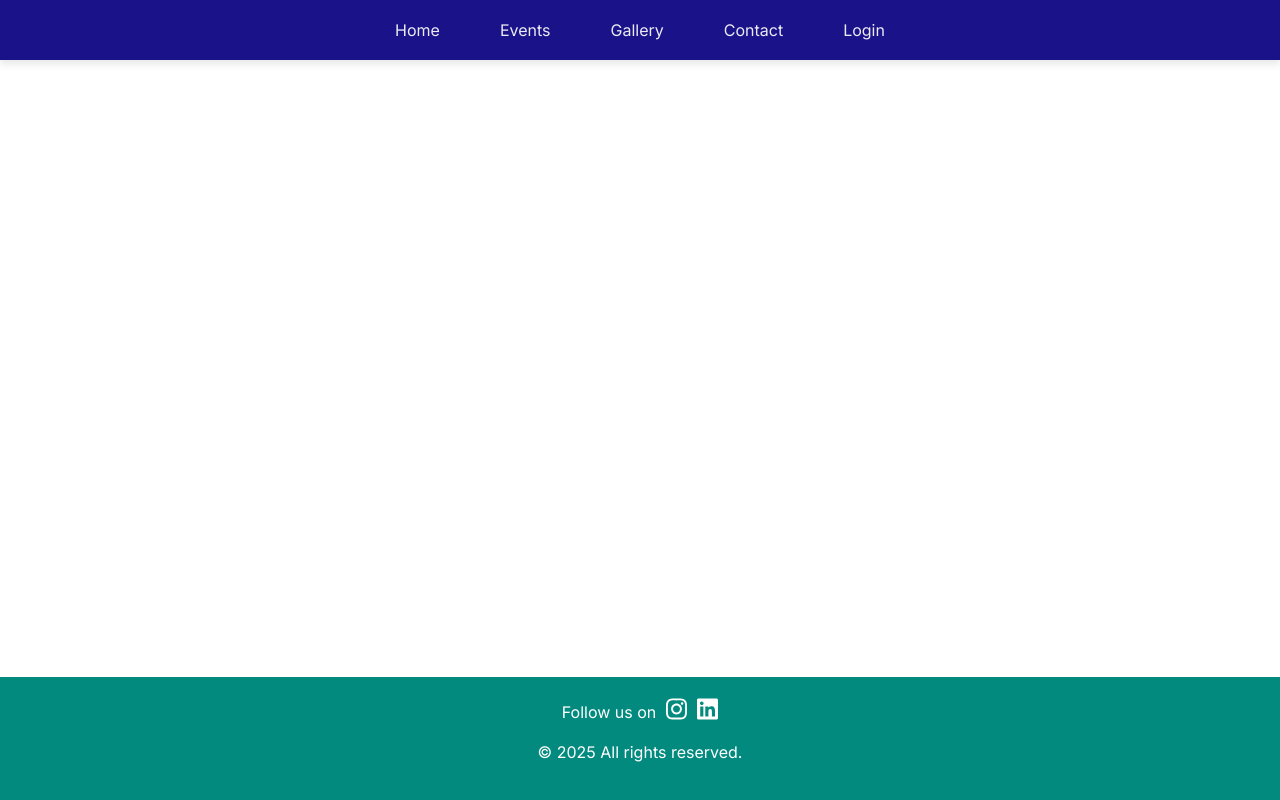
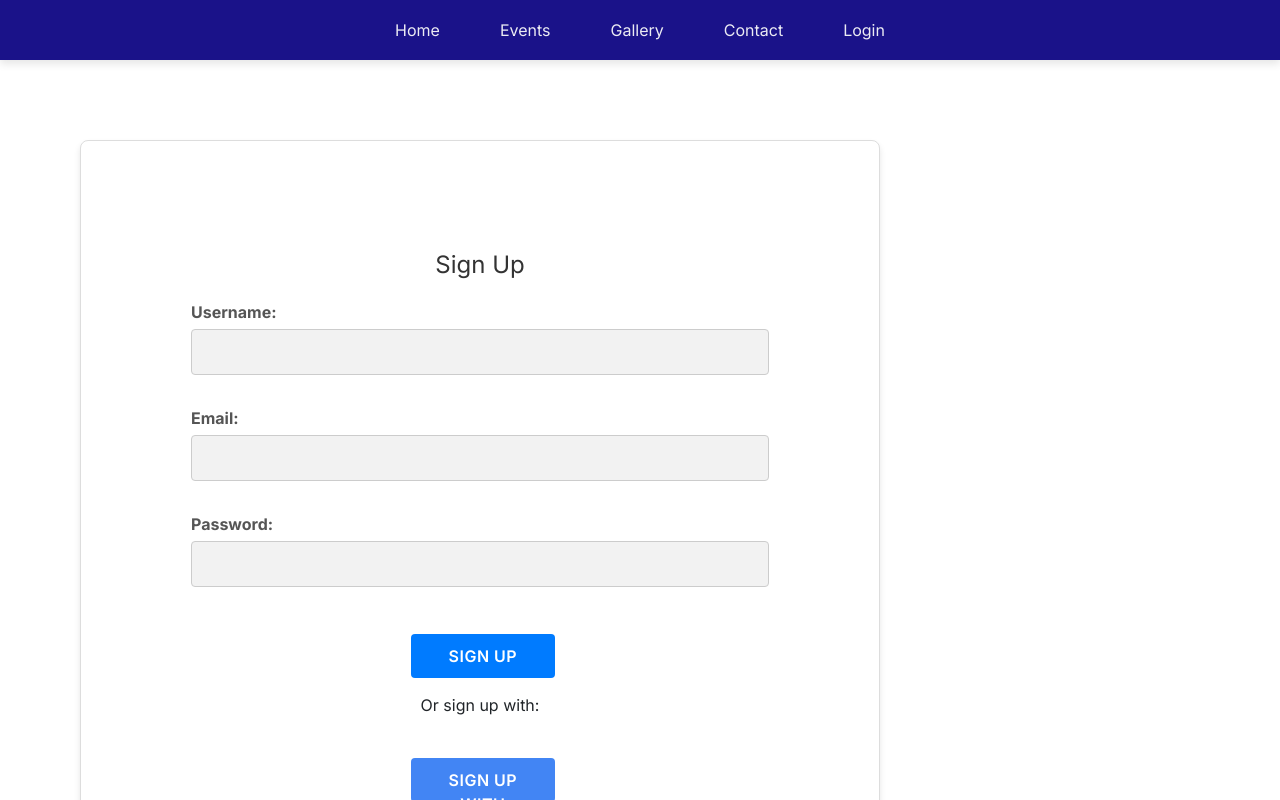
Before and after one commit to nath-asha/cp, a React (Create React App) app in the folder front/frontend/: page /signup in a window 1280 px wide. Shown: the top 800 px of the page. Built offline with nearby package versions, Linux system fonts and the light colour scheme.

Commit message:
Refactor event model import, add participant management and signup components, update event display styling, and enhance dashboard functionality

```diff
--- a/front/frontend/src/App.js
+++ b/front/frontend/src/App.js
@@ -24,6 +24,10 @@ import DisplayChallenge from './components/displaychallenge';
 import ContactUS from './components/contactus';
 import Teammanager from './components/teammanager';
 import MentorDashboard from './components/mentordash';
+////////////////////////////////////////////////
+//new
+import ParticipantManager from './components/participantlist';
+import SignupForm from './components/signup';
 // import MentorDashboard from './components/About';
 // import MentorDashboardo from '../';
 
@@ -71,8 +75,10 @@ function App() {
             <Route path="/leaderboard" element={<Leaderboard />} />
             <Route path="/scoreboard" element={<Scoreboard />} />
             <Route path="/challenges" element={<Challenges />} />
-
+            <Route path="/signup" element={<SignupForm />} />
             <Route path="/challenges/:eventId" element={<Challenges />} />
+            <Route path="/register" element={<RegistrationForm />} />
+            <Route path="/login1" element={<Login />} />
 
 
           <Route path="/register" element={<RegistrationForm />} />
@@ -96,6 +102,10 @@ function App() {
               <Dashboard />
             </PrivateRoute>
           } />
+
+          <Route path="/participantlist" element={<ParticipantManager />} />
+
+
 
           <Route path="/dash1" element={<PrivateRoute allowedRoles={['user', 'organizer']}>
            <ParticipantDashboard /></PrivateRoute>} />
--- a/front/frontend/src/components/events.js
+++ b/front/frontend/src/components/events.js
@@ -124,7 +124,7 @@ function Events() {
                       style={{ height: '200px', objectFit: 'cover' }}
                     />
                     <CardText>
-                      <h3 className='text-black'>{event.title}</h3>
+                      <h5 className='text-black'>{event.title}</h5>
                       <h3 className='text-black'>{event.date}</h3>
                       <h3 className='text-black'>{event.enddate}</h3>
                       <p className='text-black'>{event.desc}</p>
--- a/front/frontend/src/components/home.js
+++ b/front/frontend/src/components/home.js
@@ -12,6 +12,7 @@ const Home = () => {
             <h1>Welcome to the Hack A Fest!</h1>
             <p>Join us for an exciting event full of coding, collaboration, and creativity.</p>
 
+            {/* remove this button */}
             <button
                 onClick={() => window.location.href = '/lay'}
             >
--- /dev/null
+++ b/front/frontend/src/components/participantlist.js
@@ -0,0 +1,87 @@
+import React,{ useState,useEffect } from "react";
+import { Card, Container, Nav, Tab, Row, Col, Table } from "react-bootstrap";
+import axios from "axios";
+import {Github} from 'lucide-react';
+
+const ParticipantManager = () => {
+    const [participants, setParticipants] = useState([]);
+    const [currentParticipant, setCurrentparticipant] = useState(null);
+    const [search, setSearch] = useState('');
+    useEffect(() => {
+        axios.get("http://localhost:5000/participants")
+            .then(response => setParticipants(response.data))
+            .catch(error => console.error(error));
+    }, []);
+
+    const handleDelete = async (id) => {
+        try {
+            await axios.delete(`http://localhost:5000/participants/${id}`);
+            setParticipants(participants.filter(participant => participant._id !== id));
+        } catch (error) {
+            console.error('Error deleting participant:', error);
+        }
+    };
+
+    const handleEdit = (participant
+    ) => {
+        setCurrentparticipant(participant);
+    };
+
+    const filteredParticipants = participants.filter(participant =>
+        participant.title.toLowerCase().includes(search.toLowerCase())
+    );
+
+
+return(
+        <div>
+            <h2 className="text-black">Participants</h2>
+            <input
+              type="text"
+                placeholder="Search..."
+                value={search}
+                onChange={(e) => setSearch(e.target.value)}
+                className="form-control mb-3"
+            />
+                <table className="table table-striped">
+                    <thead>
+                        <tr>
+                            <th>#</th>
+                            <th>Name</th>
+                            <th>Email</th>
+                            <th>Github</th>
+                            <th>Actions</th>
+                        </tr>
+                    </thead>
+                    <tbody>
+                        {participants.map((p, index) => (
+                            <tr key={p._id}>
+                                <td>{index + 1}</td>
+                                <td>{p.firstName} {p.lastName}</td>
+                                <td>{p.email}</td>
+                                <td><a href={p.github_url}><Github /></a></td>
+                                <td><button
+                                    onClick={() => handleEdit(participants)}
+                                    className="btn btn-warning me-2">
+                                    Edit
+                                </button>
+                                </td>
+                                <td>
+                                <button
+                                    onClick={() => {
+                                        if (window.confirm(`Are you sure you want to delete event ${participants.title}?`)) {
+                                            handleDelete(participants._id);
+                                        }
+                                    }}
+                                    className="btn btn-danger"
+                                >
+                                    Delete
+                                </button></td>
+                            </tr>
+                        ))}
+                    </tbody>
+                </table>
+            </div>
+    )
+}
+
+export default ParticipantManager;
--- /dev/null
+++ b/front/frontend/src/components/signup.js
@@ -0,0 +1,181 @@
+import React, { useState } from 'react';
+
+const SignupForm = () => {
+    const [formData, setFormData] = useState({
+        username: '',
+        email: '',
+        password: ''
+    });
+    const [errors, setErrors] = useState({});
+    const [submitted, setSubmitted] = useState(false);
+
+    const handleChange = (e) => {
+        const { name, value } = e.target;
+        setFormData({ ...formData, [name]: value });
+    };
+
+    const validate = () => {
+        const newErrors = {};
+        if (!formData.username) newErrors.username = 'Username is required';
+        if (!formData.email) {
+            newErrors.email = 'Email is required';
+        } else if (!/\S+@\S+\.\S+/.test(formData.email)) {
+            newErrors.email = 'Email is invalid';
+        }
+        else if(!formData.email === 'example@gmail.com'){
+            newErrors.email = 'Email is invalid';
+        }
+        if (!formData.password) {
+            newErrors.password = 'Password is required';
+        } else if (formData.password.length < 6) {
+            newErrors.password = 'Password must be at least 6 characters';
+        }
+        return newErrors;
+    };
+
+    const handleSubmit = (e) => {
+        e.preventDefault();
+        const validationErrors = validate();
+        if (Object.keys(validationErrors).length > 0) {
+            setErrors(validationErrors);
+        } else {
+            setErrors({});
+            setSubmitted(true);
+            console.log('Form submitted:', formData);
+        }
+    };
+
+    return (
+        <div style={styles.container}>
+            <h2 style={styles.title}>Sign Up</h2>
+            {submitted && <p style={styles.successMessage}>Signup successful!</p>}
+            <form onSubmit={handleSubmit} style={styles.form}>
+                <div style={styles.formGroup}>
+                    <label htmlFor="username" style={styles.label}>Username:</label>
+                    <input
+                        type="text"
+                        id="username"
+                        name="username"
+                        value={formData.username}
+                        onChange={handleChange}
+                        style={styles.input}
+                        required
+                    />
+                    {errors.username && <p style={styles.error}>{errors.username}</p>}
+                </div>
+                <div style={styles.formGroup}>
+                    <label htmlFor="email" style={styles.label}>Email:</label>
+                    <input
+                        type="email"
+                        id="email"
+                        name="email"
+                        value={formData.email}
+                        onChange={handleChange}
+                        style={styles.input}
+                        required
+                    />
+                    {errors.email && <p style={styles.error}>{errors.email}</p>}
+                </div>
+                <div style={styles.formGroup}>
+                    <label htmlFor="password" style={styles.label}>Password:</label>
+                    <input
+                        type="password"
+                        id="password"
+                        name="password"
+                        value={formData.password}
+                        onChange={handleChange}
+                        style={styles.input}
+                        required
+                    />
+                    {errors.password && <p style={styles.error}>{errors.password}</p>}
+                </div>
+                <button type="submit" style={styles.submitButton}>Sign Up</button>
+                <div style={styles.divider}>
+                    <p>Or sign up with:</p>
+                </div>
+                <button
+                    type="button"
+                    onClick={() => {
+                        console.log('Sign up with Google clicked');
+                    }}
+                    style={styles.googleButton}
+                >
+                    Sign Up with Google
+                </button>
+            </form>
+        </div>
+    );
+};
+
+const styles = {
+    container: {
+        maxWidth: '800px',
+        padding: '110px',
+        margin: '80px',
+        border: '1px solid #ddd',
+        borderRadius: '8px',
+        boxShadow: '0 4px 6px rgba(0, 0, 0, 0.1)',
+        backgroundColor: '#fff',
+    },
+    title: {
+        textAlign: 'center',
+        marginBottom: '20px',
+        fontSize: '24px',
+        color: '#333',
+    },
+    form: {
+        display: 'flex',
+        flexDirection: 'column',
+    },
+    formGroup: {
+        marginBottom: '15px',
+    },
+    label: {
+        display: 'block',
+        marginBottom: '5px',
+        fontWeight: 'bold',
+        color: '#555',
+    },
+    input: {
+        width: '100%',
+        padding: '10px',
+        fontSize: '16px',
+        border: '1px solid #ccc',
+        borderRadius: '4px',
+    },
+    submitButton: {
+        padding: '10px 20px',
+        fontSize: '16px',
+        backgroundColor: '#007BFF',
+        color: '#fff',
+        border: 'none',
+        borderRadius: '4px',
+        cursor: 'pointer',
+    },
+    googleButton: {
+        padding: '10px 20px',
+        fontSize: '16px',
+        backgroundColor: '#4285F4',
+        color: '#fff',
+        border: 'none',
+        borderRadius: '4px',
+        cursor: 'pointer',
+        marginTop: '10px',
+    },
+    divider: {
+        textAlign: 'center',
+        margin: '15px 0',
+    },
+    error: {
+        color: 'red',
+        fontSize: '14px',
+        marginTop: '5px',
+    },
+    successMessage: {
+        color: 'green',
+        textAlign: 'center',
+        marginBottom: '15px',
+    },
+};
+
+export default SignupForm;
--- a/front/frontend/src/components/topper.js
+++ b/front/frontend/src/components/topper.js
@@ -62,7 +62,7 @@ const Displayevent = () => {
                                 <h3 className="text-blue">{selectedEvent.title}</h3>
                                     <img src={selectedEvent.imgUrl} alt="Event" className="img-fluid" />
                                     <h5>Open to All</h5>
-                                    {/* Assuming you have a way to track registered users */}
+
                                     <h5>190 Registered</h5>
                                 </Col>
                                 <Col md={6}>
```
Also changed, not shown: front/frontend/src/components/organiserdash.js (+6 -4 lines), 1 other file (tests, documents, lock files or other folders). Lines whose indentation alone changed are shown as unchanged.
